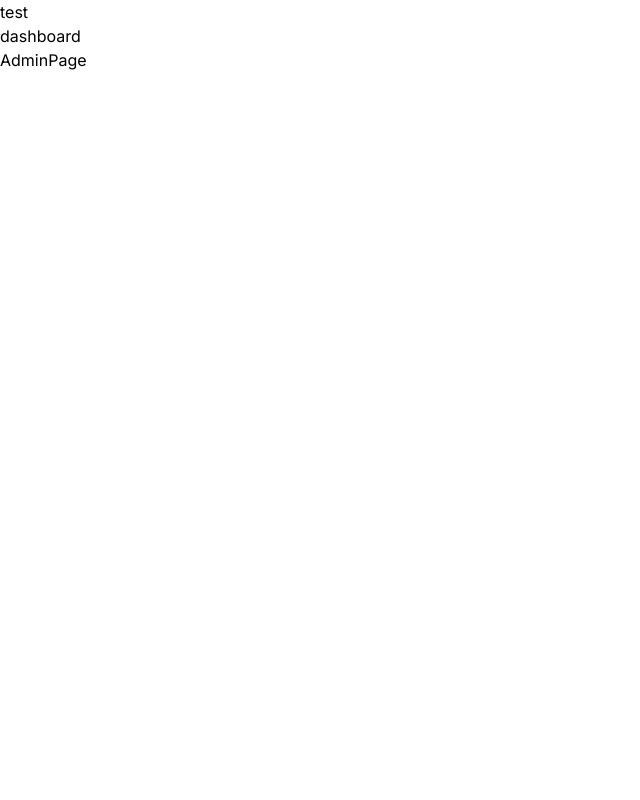
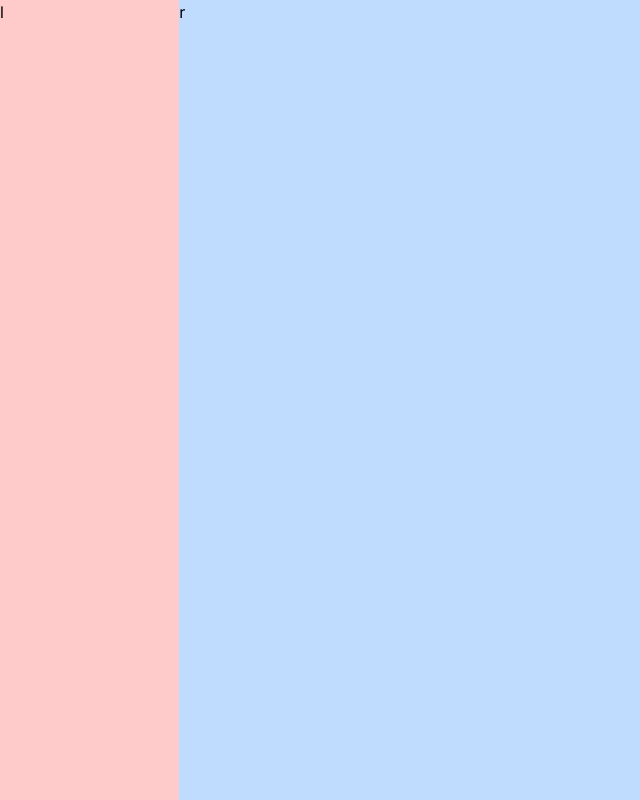
Before and after one commit to umarabdullah-991/Department-Management-System-FYP, a Next.js app in the folder Front-End/: page /admin in a window 1280 px wide. Shown: the whole page, without its empty margins (0-640 px from the left). Built offline with nearby package versions, Linux system fonts and the light colour scheme.

Commit message:
removes test from the root layout and add div classes in dashboard layout

```diff
--- a/Front-End/src/app/(dashboard)/layout.tsx
+++ b/Front-End/src/app/(dashboard)/layout.tsx
@@ -3,5 +3,10 @@
   }: Readonly<{
     children: React.ReactNode;
   }>) {
-    return <div>dashboard{children}</div>;
+    return <div className="h-screen flex">
+      {/* LEFT */}
+      <div className = 'w-[14%] md:w-[8%] lg:w-[16%] xl:w-[14%] bg-red-200'>l</div>
+      {/* RIGHT */}
+      <div className = 'w-[86%] md:w-[92%] lg:w-[84%] xl:w-[86%] bg-blue-200'>r</div>
+    </div>;
   }
--- a/Front-End/src/app/layout.tsx
+++ b/Front-End/src/app/layout.tsx
@@ -16,7 +16,7 @@
 }>) {
   return (
     <html lang="en">
-      <body className={inter.className}>test{children}</body>
+      <body className={inter.className}>{children}</body>
     </html>
   );
 }
```
